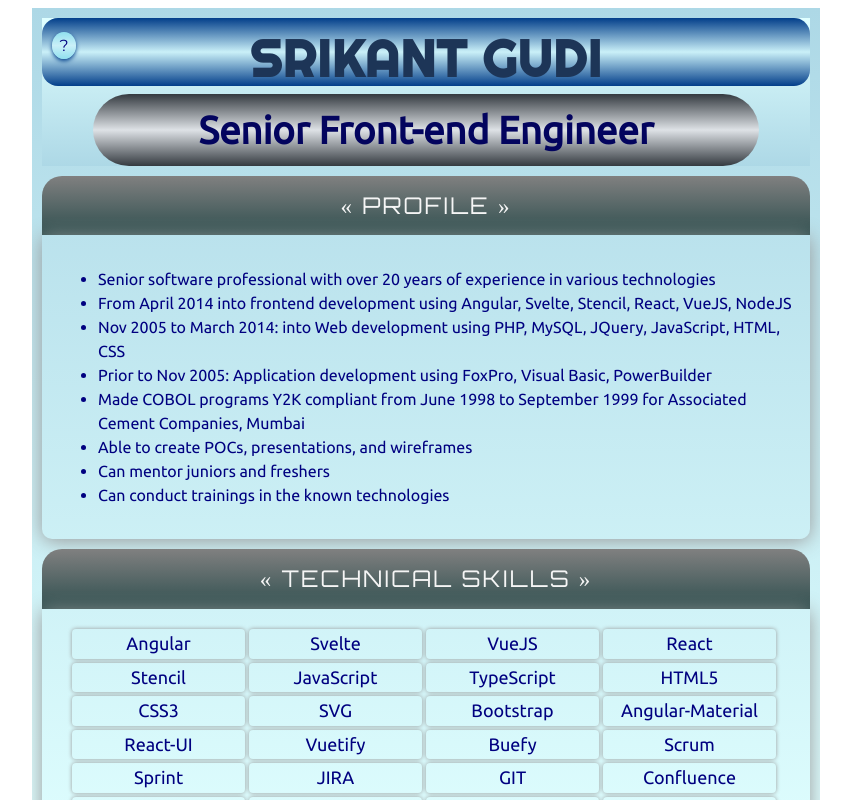
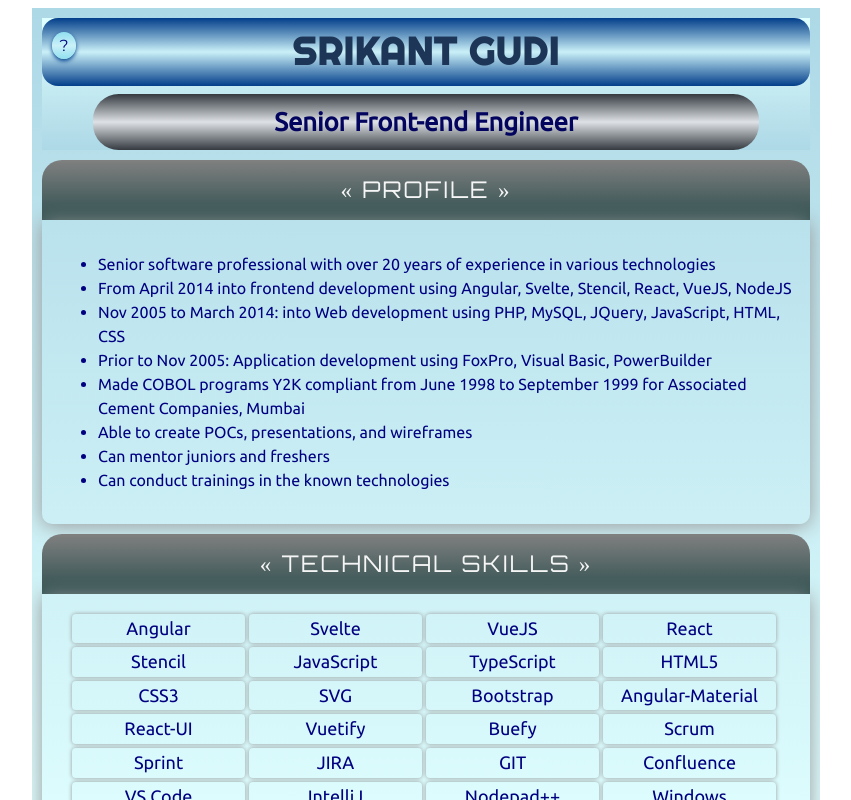
Before and after one commit to srikantgudi/srikantgudi.github.io, a Svelte app: page / in a window 1280 px wide. Shown: the top 800 px of the page, without its empty margins (214-1065 px from the left). Built offline with nearby package versions, Linux system fonts and the light colour scheme; a web font is replaced by a local one.

Commit message:
Update App.svelte

```diff
--- a/src/App.svelte
+++ b/src/App.svelte
@@ -82,7 +82,7 @@
 	.name {
 		font-family: Righteous;
 		font-weight: 600;
-		font-size: 4vw;
+		font-size: 3vw;
 		letter-spacing: 1px;
 		text-transform: uppercase;
 		color: #1d3557;
@@ -92,7 +92,7 @@
 		to {color: #03045e;}
 	}
 	.positiontitle {
-		font-size: 3vw;
+		font-size: 2vw;
 		font-family: Ubuntu;
 		font-weight: 600;
 		padding: 1vw 1vh;
```
